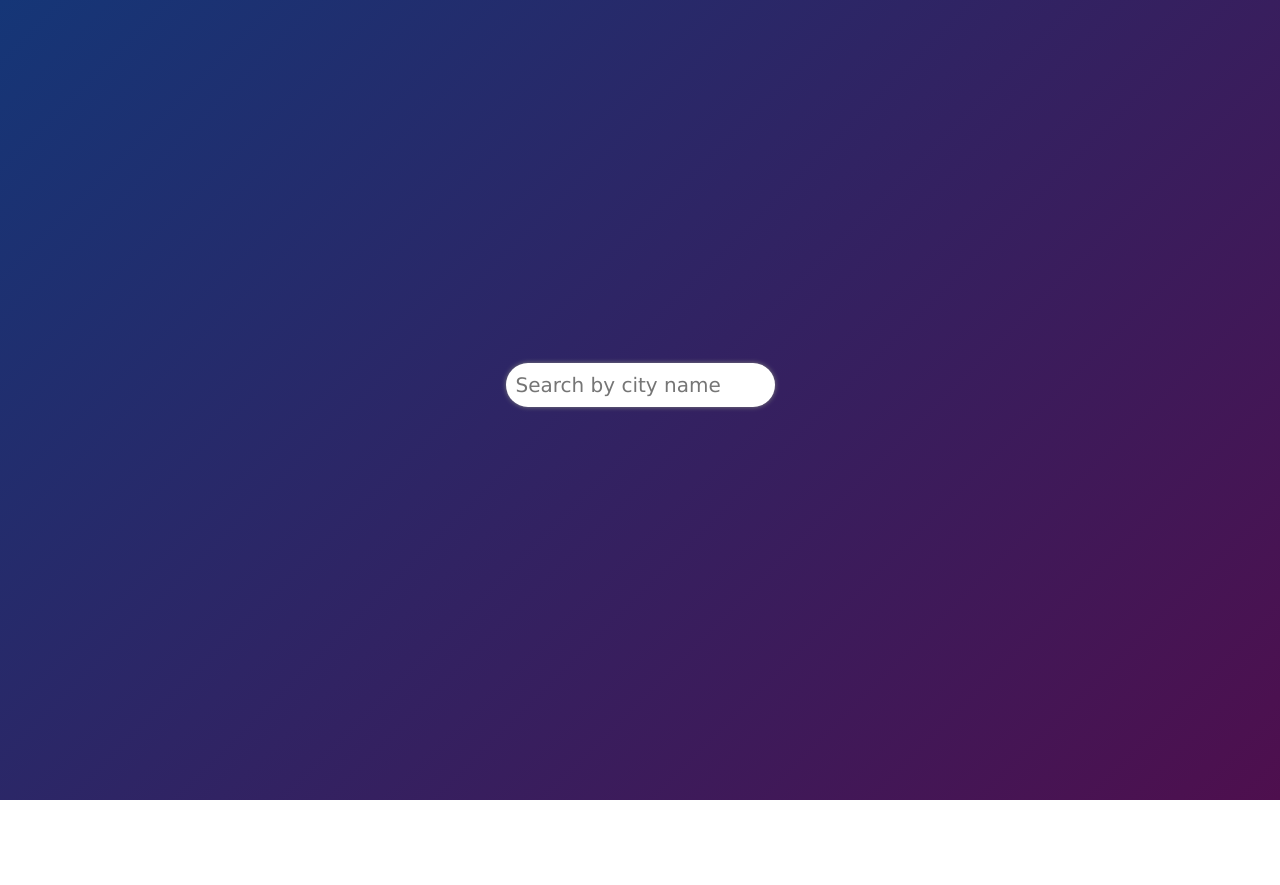
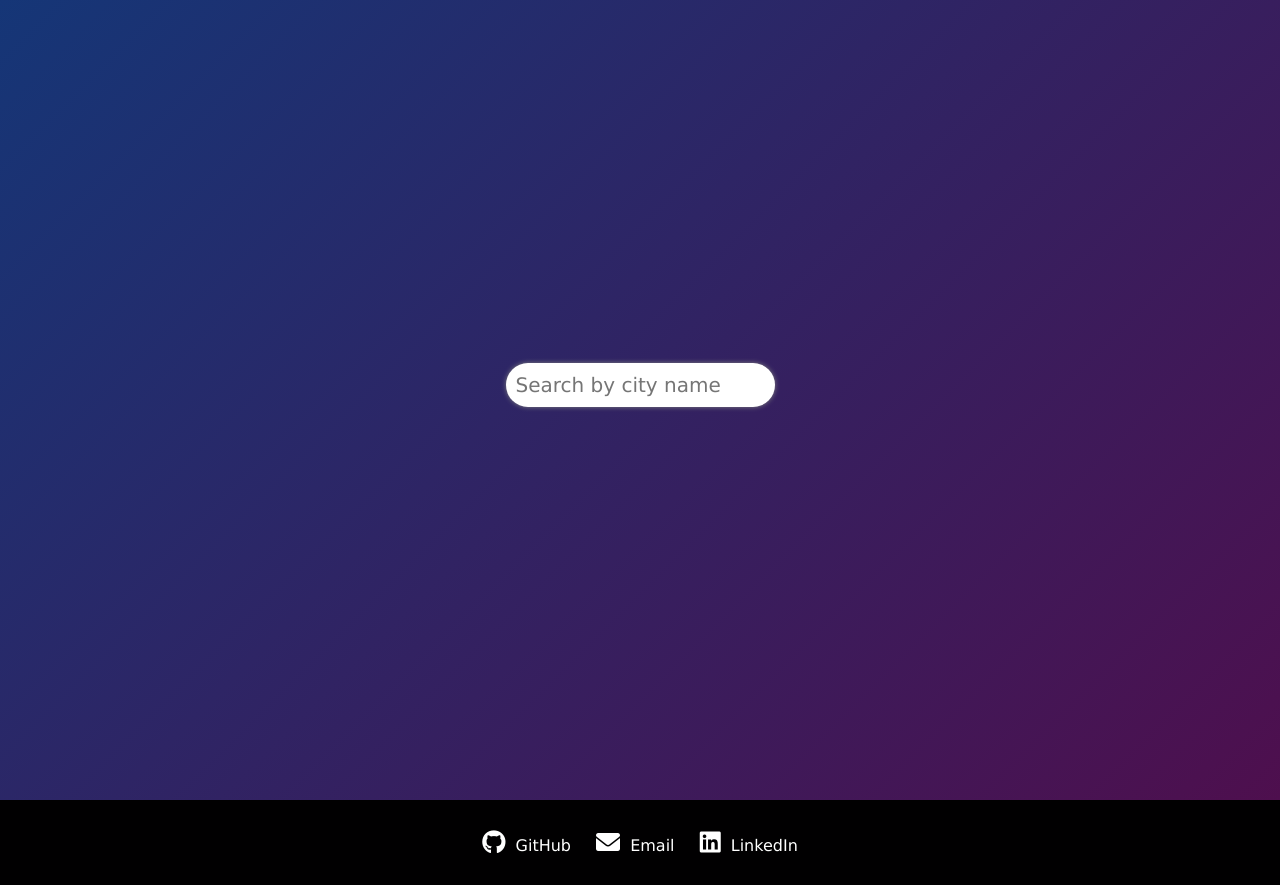
Before and after one commit to sandesh300/Javascript-Projects, a plain HTML site: page Weather-App-API/index.html in a window 1280 px wide. Before the commit the page ends 800 px from the top, so only its background shows below. Drawn offline with Linux system fonts and the light colour scheme.

Commit message:
add reade file and  footer to the weather app

```diff
--- a/Weather-App-API/index.html
+++ b/Weather-App-API/index.html
@@ -2,6 +2,8 @@
 <html lang="en">
 
 <head>
+    <link rel="stylesheet" href="https://cdnjs.cloudflare.com/ajax/libs/font-awesome/6.0.0/css/all.min.css">
+
     <meta charset="UTF-8">
     <meta http-equiv="X-UA-Compatible" content="IE=edge">
     <meta name="viewport" content="width=device-width, initial-scale=1.0">
@@ -26,6 +28,11 @@
             </div> -->
         </div>
     </main>
+    <div class="footer">
+        <a href="https://github.com/sandesh300" target="_blank"><i class="fab fa-github"></i> GitHub</a>
+        <a href="mailto:bhujbalsandesh52@gmail.com"><i class="fas fa-envelope"></i> Email</a>
+        <a href="https://www.linkedin.com/in/sandesh-bhujbal-b3a16a222/" target="_blank"><i class="fab fa-linkedin"></i> LinkedIn</a>
+    </div>
     <script src="app.js"></script>
 </body>
 
--- a/Weather-App-API/style.css
+++ b/Weather-App-API/style.css
@@ -61,3 +61,24 @@ main {
 #weather h4 {
     font-size: 20px;
 }
+.footer {
+    background-color: #010001;
+    color: #fff;
+    padding: 30px;
+    text-align: center;
+  }
+
+  .footer a {
+    color: #fff;
+    margin: 0 10px;
+    text-decoration: none;
+  }
+
+  .footer a:hover {
+    color: #ad1616;
+  }
+
+  .footer i {
+    font-size: 24px;
+    margin-right: 5px;
+  }
```
Also changed, not shown: Weather-App-API/images/Screenshot (1018).png (added), Weather-App-API/images/Screenshot (1019).png (added), 1 other file.
